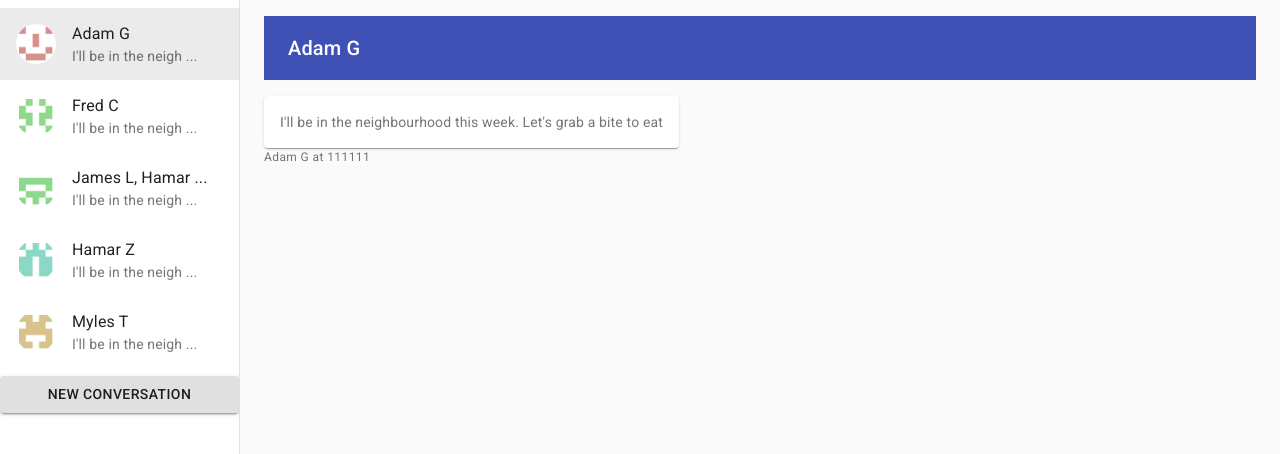
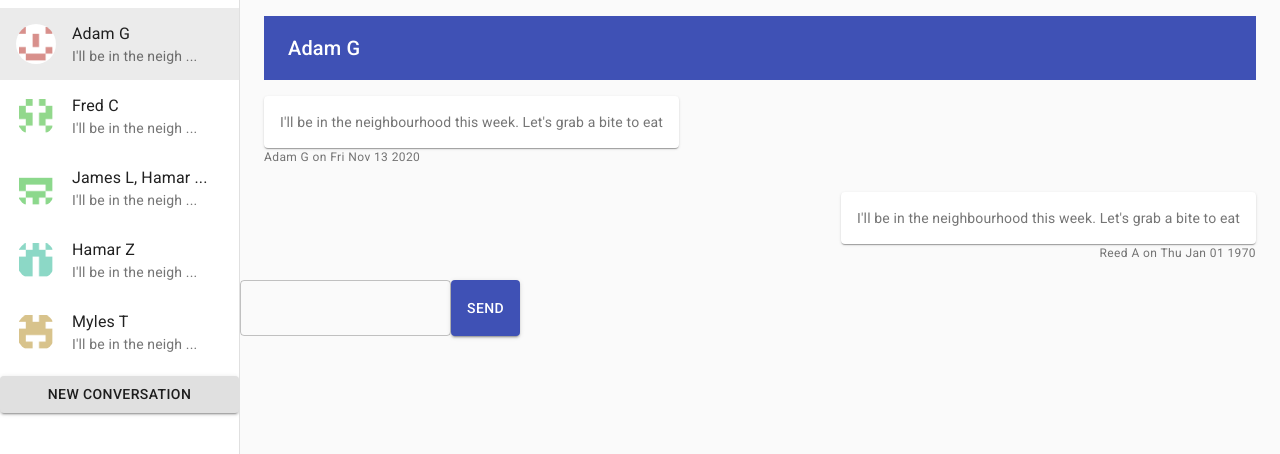
Before and after one commit to reedanders/veho-evaluation-client, a React (Create React App) app: page /1 in a window 1280 px wide. Shown: the top 454 px of the page. Built offline with nearby package versions, Linux system fonts and the light colour scheme.

Commit message:
chat input working

```diff
--- a/src/components/ChatBubble.js
+++ b/src/components/ChatBubble.js
@@ -28,6 +28,11 @@ const useStyles = makeStyles((theme) => ({
   }
 }));
 
+const formatDate = (time) => {
+  const d = new Date(time);
+  return d.toDateString();
+}
+
 export default function Messages(props) {
   const { timestamp, text, user } = props;
   const classes = useStyles();
@@ -39,7 +44,7 @@ export default function Messages(props) {
         <Grid item>
           <Paper className={classes.paperUser}>{text}</Paper>
           <Typography variant="caption" className={classes.captionUser}>
-            {user.user} at {timestamp}
+            {user.user} on {formatDate(timestamp)}
           </Typography>
         </Grid>
       </Grid>
@@ -50,7 +55,7 @@ export default function Messages(props) {
         <Grid item>
           <Paper className={classes.paperGuest}>{text}</Paper>
           <Typography variant="caption" className={classes.captionGuest}>
-            {user.user} at {timestamp}
+            {user.user} on {formatDate(timestamp)}
           </Typography>
         </Grid>
       </Grid>
--- a/src/components/Landing.js
+++ b/src/components/Landing.js
@@ -9,42 +9,11 @@ import ListItemAvatar from '@material-ui/core/ListItemAvatar';
 import ListItemText from '@material-ui/core/ListItemText';
 import Avatar from '@material-ui/core/Avatar';
 import Button from '@material-ui/core/Button';
+import TextField from '@material-ui/core/TextField';
 
 import Content from './Content';
 
-import adamg from '../assets/images/adamg.png';
-import fredc from '../assets/images/fredc.png';
-import jamesl from '../assets/images/jamesl.png';
-import hamarz from '../assets/images/hamarz.png';
-import mylest from '../assets/images/mylest.png';
-
-const messages = [
-  {
-    id: 1,
-    users: [{user: 'Adam G', image: adamg}],
-    content: [{timestamp: 111111, user: {user: 'Adam G', image: adamg}, text: "I'll be in the neighbourhood this week. Let's grab a bite to eat"}],
-  },
-  {
-    id: 2,
-    users: [{user: 'Fred C', image: fredc}],
-    content: [{timestamp: 222222, user: {user: 'Fred C', image: fredc}, text: "I'll be in the neighbourhood this week. Let's grab a bite to eat"}],
-  },
-  {
-    id: 3,
-    users: [{user: 'James L', image: jamesl}, {user: 'Hamar Z', image: hamarz},],
-    content: [{timestamp: 333333, user: {user: 'Adam G', image: adamg}, text: "I'll be in the neighbourhood this week. Let's grab a bite to eat"}],
-  },
-  {
-    id: 4,
-    users: [{user: 'Hamar Z', image: hamarz},],
-    content: [{timestamp: 444444, user: {user: 'Hamar Z', image: hamarz}, text: "I'll be in the neighbourhood this week. Let's grab a bite to eat"}],
-  },
-  {
-    id: 5,
-    users: [{user: 'Myles T', image: mylest},],
-    content: [{timestamp: 555555, user: {user: 'Myles T', image: mylest}, text: "I'll be in the neighbourhood this week. Let's grab a bite to eat"}],
-  },
-];
+import { initMessages } from '../libs/dataLib';
 
 const drawerWidth = 240;
 
@@ -70,6 +39,8 @@ function Landing(props) {
   const { page } = params;
 
   const [selectedChat, setselectedChat] = useState(1);
+  const [messages, setMessages] = useState(initMessages);
+  const [input, setInput] = useState("");
 
   const getUsers = users => {
     const joinedUsers = users.map(x => x.user).join(', ');
@@ -79,7 +50,30 @@ function Landing(props) {
   const handleChange = (id) => {
     history.push(`/${id}`);
     setselectedChat(id);
+    setInput("");
   };
+
+  function updateChat(input) {
+    const index = messages.findIndex(msg => msg.id === parseInt(selectedChat));
+    const newInput = {'timestamp': Date.now(), 'user': {'user': 'Reed A', 'image':'todo'}, 'text': input.input,};
+
+    messages[index].content.push(newInput)
+
+    console.log(input, index, messages[index]);
+  }
+
+  async function handleSubmit(event) {
+    event.preventDefault();
+
+    try {
+      await updateChat({
+        input,
+      });
+      history.push(`/${selectedChat}`);
+    } catch (e) {
+      console.log(e)
+    }
+  }
 
   useEffect(() => {
 
@@ -123,8 +117,24 @@ function Landing(props) {
           </Drawer>
 
 
-      <Grid container>
-        <Content messages={messages} page={selectedChat} />
+      <Grid container direction="column">
+        <Grid item>
+          <Content messages={messages} page={selectedChat} />
+        </Grid>
+        <Grid item>
+          <form className={classes.root} noValidate onSubmit={handleSubmit}>
+            <TextField
+              id="text"
+              value={input}
+              variant="outlined"
+              onChange={(e) => setInput(e.target.value)}/>
+            <Button
+              type="submit"
+              variant="contained"
+              color="primary">Send
+            </Button>
+          </form>
+        </Grid>
       </Grid>
 
     </div>
--- a/src/components/Messages.js
+++ b/src/components/Messages.js
@@ -24,8 +24,8 @@ export default function Messages(props) {
   return (
     <div className={classes.root}>
       <Grid container direction="column" spacing={3}>
-        {content.map(({ id, timestamp, text, user}) => (
-            <ChatBubble key={id} timestamp={timestamp} text={text} user={user}/>
+        {content.map(({ timestamp, text, user}) => (
+            <ChatBubble key={timestamp} timestamp={timestamp} text={text} user={user}/>
         ))}
       </Grid>
     </div>
--- /dev/null
+++ b/src/libs/dataLib.js
@@ -0,0 +1,33 @@
+import adamg from '../assets/images/adamg.png';
+import fredc from '../assets/images/fredc.png';
+import jamesl from '../assets/images/jamesl.png';
+import hamarz from '../assets/images/hamarz.png';
+import mylest from '../assets/images/mylest.png';
+
+export const initMessages = [
+  {
+    id: 1,
+    users: [{user: 'Adam G', image: adamg}],
+    content: [{timestamp: 1605291986318, user: {user: 'Adam G', image: adamg}, text: "I'll be in the neighbourhood this week. Let's grab a bite to eat"},{timestamp: 121212, user: {user: 'Reed A', image: adamg}, text: "I'll be in the neighbourhood this week. Let's grab a bite to eat"}],
+  },
+  {
+    id: 2,
+    users: [{user: 'Fred C', image: fredc}],
+    content: [{timestamp: 1605291986318, user: {user: 'Fred C', image: fredc}, text: "I'll be in the neighbourhood this week. Let's grab a bite to eat"}],
+  },
+  {
+    id: 3,
+    users: [{user: 'James L', image: jamesl}, {user: 'Hamar Z', image: hamarz},],
+    content: [{timestamp: 1605291986318, user: {user: 'Adam G', image: adamg}, text: "I'll be in the neighbourhood this week. Let's grab a bite to eat"}],
+  },
+  {
+    id: 4,
+    users: [{user: 'Hamar Z', image: hamarz},],
+    content: [{timestamp: 1605291986318, user: {user: 'Hamar Z', image: hamarz}, text: "I'll be in the neighbourhood this week. Let's grab a bite to eat"}],
+  },
+  {
+    id: 5,
+    users: [{user: 'Myles T', image: mylest},],
+    content: [{timestamp: 1605291986318, user: {user: 'Myles T', image: mylest}, text: "I'll be in the neighbourhood this week. Let's grab a bite to eat"}],
+  },
+];
```
